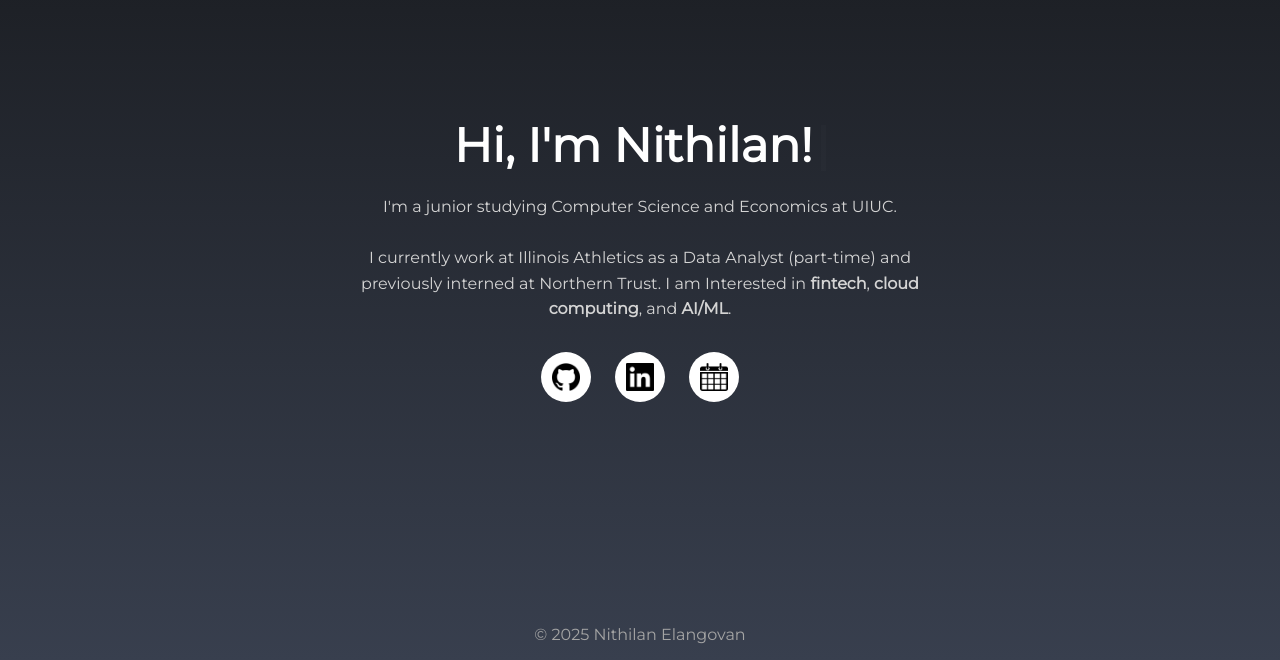
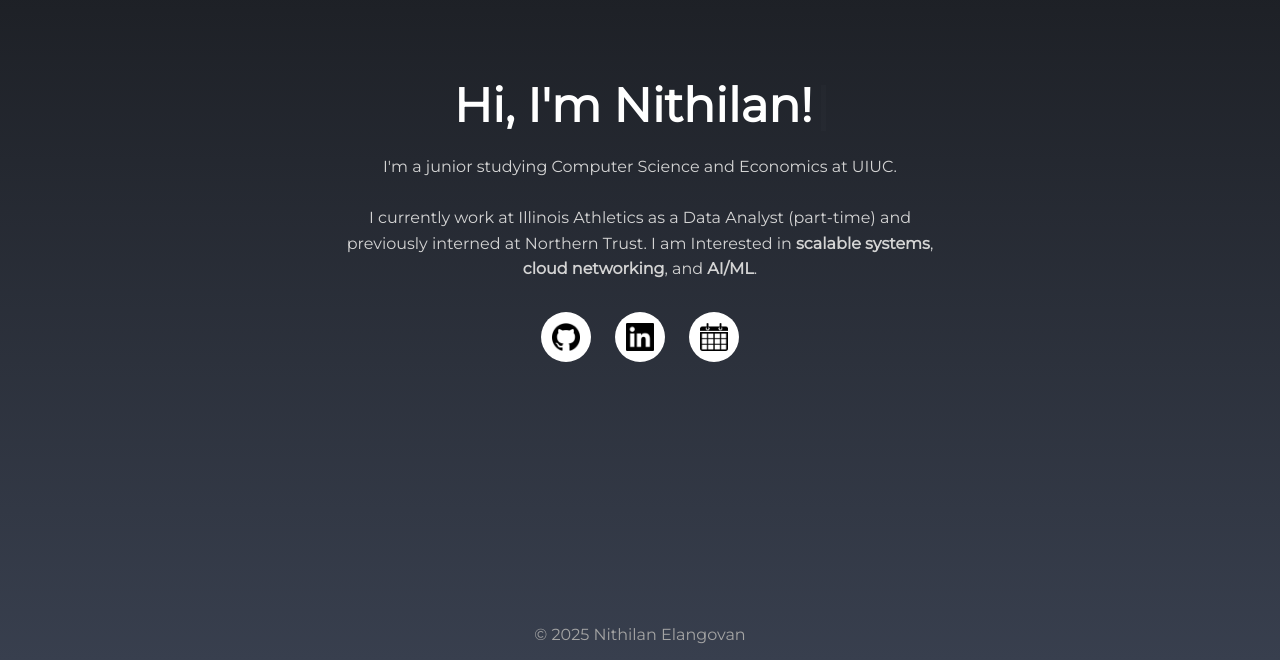
Before and after one commit to nithilan17/nithilan.cloud, a React (Create React App) app: page / in a window 1280 px wide. Shown: the part 140-800 px from the top of the page. Built offline with nearby package versions, Linux system fonts and the light colour scheme.

Commit message:
bug changes

```diff
--- a/src/components/Pages/Home.css
+++ b/src/components/Pages/Home.css
@@ -27,7 +27,7 @@ a {
   justify-content: center;
   font-size: calc(10px + 1.7vmin);
   color: white;
-  padding-top: 256px; /* Adjust this value as needed */
+  padding-top: 27vh; /* Adjust this value as needed */
 }
   .about-me {
     text-align: center;
--- a/src/components/Pages/Home.js
+++ b/src/components/Pages/Home.js
@@ -25,7 +25,7 @@ function Home() {
 
           <br></br> <br></br>
           I currently work at Illinois Athletics as a Data Analyst (part-time)
-          and previously interned at Northern Trust. I am Interested in <b>fintech</b>, <b>cloud computing</b>, and <b>AI/ML</b>.
+          and previously interned at Northern Trust. I am Interested in <b>scalable systems</b>, <b>cloud networking</b>, and <b>AI/ML</b>.
         </p>
       </section>
 
```
